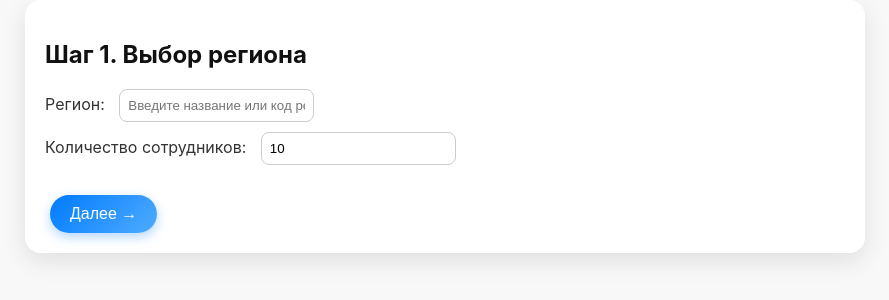
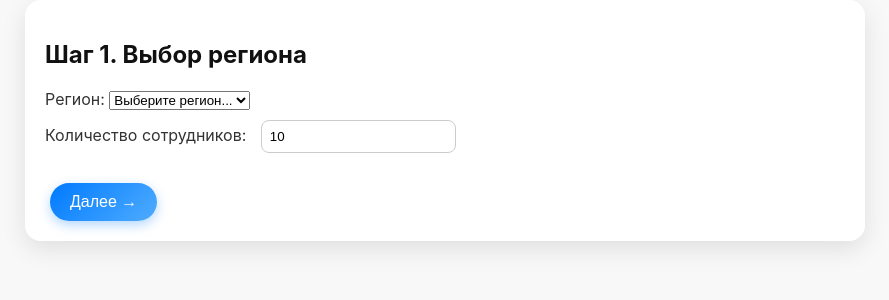
Before and after one commit to Gakuzi/white-scheme-calculator, a plain HTML site: page index.html in a window 1280 px wide. Shown: the whole page, without its empty margins (195-1084 px from the left). Drawn offline with nearby package versions, Linux system fonts and the light colour scheme.

Commit message:
Update index.html
Изменения по выбору региона

```diff
--- a/index.html
+++ b/index.html
@@ -11,13 +11,15 @@
     <section class="step active" data-step="1">
       <h2>Шаг 1. Выбор региона</h2>
       <label>Регион:
-        <input type="text" id="regionSearch" placeholder="Введите название или код региона...">
+        <select id="regionSelect">
+          <option value="">Выберите регион...</option>
+        </select>
       </label>
       <div id="regionInfo"></div>
       <label>Количество сотрудников:
         <input type="number" id="numEmployees" value="10" min="1">
       </label>
-      <button class="next">Далее →</button>
+      <button class="next" id="nextStep1" disabled>Далее →</button>
     </section>
 
     <!-- Шаг 2: Входные данные -->
```
